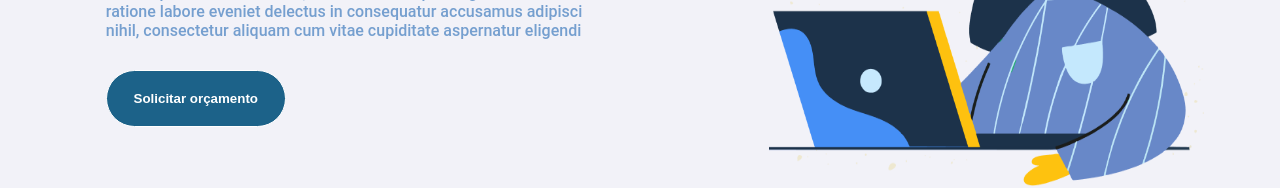
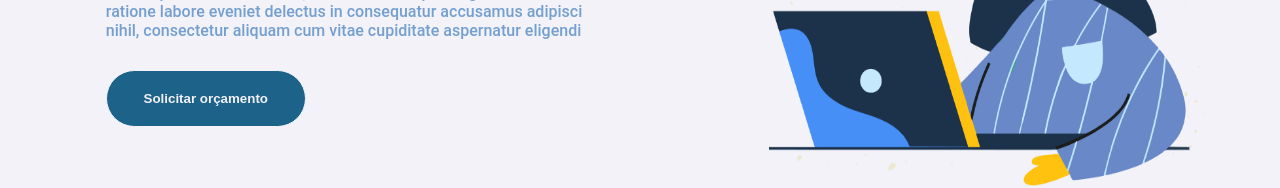
Before and after one commit to petterdouglas/Projeto_CompJunior, a React (Vite) app: page / in a window 1280 px wide. Shown: the part 397-585 px from the top of the page. Built offline with nearby package versions, Linux system fonts and the light colour scheme.

Commit message:
implementação da page Sobre e alguns ajustes

```diff
--- a/src/components/Formulario.module.css
+++ b/src/components/Formulario.module.css
@@ -30,7 +30,7 @@
     display: flex;
     flex-direction: column;
     justify-content: space-between;
-    width: 55%;
+    width: 100%;
     margin-top: 40px;
     padding: 30px;
     border: 3px solid #1C6289;
@@ -165,6 +165,6 @@
 }
 
 .request_section fieldset #request_section_btn:hover {
-    background: #4771af;
+    background: #1C6289;
     color: #ffffff;
 }
--- a/src/components/Navbar.module.css
+++ b/src/components/Navbar.module.css
@@ -66,7 +66,7 @@
   height: 70px;
   display: flex;
   position: fixed;
-  background: linear-gradient(181deg, #0C4689  -8.57%, #1C6289 92.96%);
+  background: linear-gradient(181deg, #1e4a9c  -8.57%, #1c4889 82.96%);
   justify-content: space-around;
   align-items: center;
   flex-wrap: nowrap;
--- a/src/pages/LandingPage.css
+++ b/src/pages/LandingPage.css
@@ -40,8 +40,8 @@
     font-weight: 700;
     font-style: normal;
     padding: 20px;
-    color: white;
-    width: 180px;
+    color: #f2f2f8;
+    width: 200px;
     background-color: #1C6289;
     border-radius: 50px;
     border: 1px solid;
--- a/src/pages/Sobre.css
+++ b/src/pages/Sobre.css
@@ -1,3 +1,8 @@
 main{
+    height: fit-content;
     padding-top: 80px;
+    display: flex;
+    flex-direction: column;
+    justify-content: center;
+    align-items: center;
 }
--- a/src/pages/Sobre.jsx
+++ b/src/pages/Sobre.jsx
@@ -1,8 +1,8 @@
 import React from 'react'
-import FotoSobre from '../assets/foto_sobre.png'
 import './Sobre.css'
 import Navbar from '../components/Navbar'
 import Footer from '../components/Footer'
+import Banner from '../components/Banner'
 
 const Sobre = () => {
   return (
@@ -11,6 +11,7 @@ const Sobre = () => {
         <Navbar />
       </header>
       <main>
+        <Banner/>
       </main>
       <footer>
         <Footer />
```
